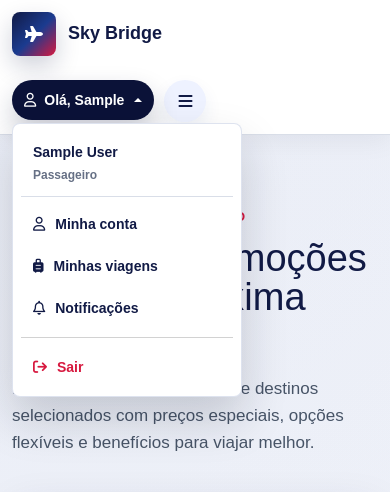
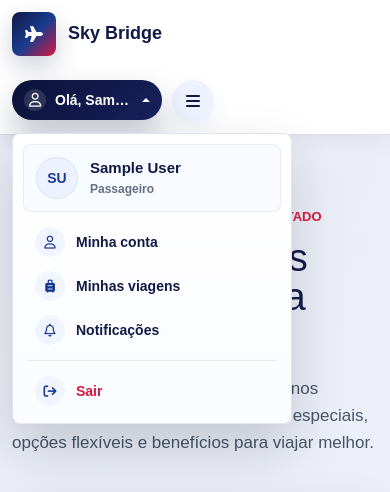
Before and after one commit to Guilhermefrv/projeto_aeroporto, a Django app: page / in a window 390 px wide, after a click that opens the changed part. Shown: the top 492 px of the page. Run offline with Django 5.2, Linux system fonts and the light colour scheme; the visitor is signed in with stand-in values (Sample User, id 1); data that the repository does not hold is empty.

Commit message:
Ajusta landing page para voos nacionais no Brasil

```diff
--- a/skybridgeapp/static/css/home.css
+++ b/skybridgeapp/static/css/home.css
@@ -187,26 +187,37 @@ button{
 }
 
 .account-trigger{
-    min-height:42px;
-    max-width:180px;
-    padding:0 14px;
+    min-height:44px;
+    max-width:190px;
+    padding:0 16px;
     border:0;
     border-radius:999px;
-    background:var(--navy);
+    background:linear-gradient(135deg,var(--navy),#121b4f);
     color:white;
     display:inline-flex;
     align-items:center;
-    gap:8px;
+    gap:9px;
     font-size:14px;
     font-weight:800;
     list-style:none;
-    box-shadow:0 10px 22px rgba(17,26,69,0.18);
+    line-height:1;
+    box-shadow:0 12px 26px rgba(17,26,69,0.18);
 }
 
 .account-trigger.dropdown-toggle::after{
     margin-left:2px;
     border-top-color:currentColor;
     transition:transform 0.22s ease;
+}
+
+.account-trigger-icon{
+    width:22px;
+    height:22px;
+    border-radius:999px;
+    background:rgba(255,255,255,0.13);
+    display:grid;
+    place-items:center;
+    flex:0 0 auto;
 }
 
 .account-greeting{
@@ -218,8 +229,8 @@ button{
 .account-trigger.show,
 .account-trigger:hover,
 .account-trigger:focus-visible{
-    background:#0b1238;
-    box-shadow:0 12px 26px rgba(17,26,69,0.22);
+    background:linear-gradient(135deg,#0b1238,#17215d);
+    box-shadow:0 16px 32px rgba(17,26,69,0.25);
     outline:none;
     transform:translateY(-1px);
 }
@@ -230,34 +241,61 @@ button{
 
 .account-dropdown{
     z-index:30;
-    min-width:230px;
-    padding:8px;
-    border:1px solid rgba(27,59,143,0.14);
+    min-width:280px;
+    max-width:min(320px, calc(100vw - 24px));
+    padding:10px;
+    margin-top:10px !important;
+    border:1px solid rgba(27,59,143,0.12);
     border-radius:8px;
-    background:white;
-    box-shadow:0 22px 46px rgba(16,24,40,0.18);
+    background:linear-gradient(180deg,#ffffff 0%,#fbfcff 100%);
+    box-shadow:0 24px 54px rgba(16,24,40,0.18);
 }
 
 .account-user-summary{
-    padding:10px 12px 12px;
-    border-bottom:1px solid var(--line);
-    margin-bottom:6px;
+    min-width:0;
+    padding:12px;
+    border:1px solid rgba(27,59,143,0.08);
+    border-radius:8px;
+    margin-bottom:8px;
+    background:#f8fbff;
+    display:flex;
+    align-items:center;
+    gap:12px;
 }
 
-.account-user-summary strong,
-.account-user-summary span{
+.account-avatar{
+    width:42px;
+    height:42px;
+    border-radius:999px;
+    background:#eef2ff;
+    color:var(--blue);
+    display:grid;
+    place-items:center;
+    flex:0 0 auto;
+    font-size:14px;
+    font-weight:900;
+    box-shadow:inset 0 0 0 1px rgba(27,59,143,0.08);
+}
+
+.account-user-copy{
+    min-width:0;
+}
+
+.account-user-copy strong,
+.account-user-copy span{
     display:block;
     overflow:hidden;
     text-overflow:ellipsis;
     white-space:nowrap;
 }
 
-.account-user-summary strong{
+.account-user-copy strong{
     color:var(--navy);
-    font-size:14px;
+    font-size:15px;
+    line-height:1.2;
 }
 
-.account-user-summary span{
+.account-user-copy span{
     color:var(--muted);
     font-size:12px;
     font-weight:800;
@@ -266,15 +304,15 @@ button{
 
 .account-dropdown-item{
     width:100%;
-    min-height:42px;
+    min-height:44px;
     padding:0 12px;
     border:0;
-    border-radius:6px;
+    border-radius:8px;
     background:transparent;
     color:var(--navy);
     display:flex;
     align-items:center;
-    gap:10px;
+    gap:11px;
     font-size:14px;
     font-weight:800;
     text-align:left;
@@ -288,8 +326,32 @@ button{
     outline:none;
 }
 
+.account-dropdown-item:hover .account-item-icon,
+.account-dropdown-item:focus-visible .account-item-icon{
+    background:white;
+    color:var(--blue);
+}
+
+.account-item-icon{
+    width:30px;
+    height:30px;
+    border-radius:999px;
+    background:#f1f5ff;
+    color:var(--blue);
+    display:grid;
+    place-items:center;
+    flex:0 0 auto;
+    font-size:13px;
+    transition:background 0.2s ease,color 0.2s ease;
+}
+
 .account-menu-form{
     margin:0;
+}
+
+.account-dropdown .dropdown-divider{
+    margin:8px 4px;
+    border-color:rgba(17,26,69,0.08);
 }
 
 .account-logout-item{
@@ -1149,7 +1297,7 @@ button{
     }
 
     .account-dropdown{
-        right:-48px;
+        min-width:min(280px, calc(100vw - 24px));
     }
 
     .hero-section{
--- a/skybridgeapp/templates/home.html
+++ b/skybridgeapp/templates/home.html
@@ -46,7 +46,9 @@
                             data-bs-toggle="dropdown"
                             data-bs-auto-close="outside"
                             aria-expanded="false">
-                        <i class="fa-regular fa-user" aria-hidden="true"></i>
+                        <span class="account-trigger-icon" aria-hidden="true">
+                            <i class="fa-regular fa-user"></i>
+                        </span>
                         <span class="account-greeting">{{ account_label }}</span>
                         {% if notificacoes_nao_lidas %}
                             <span class="notification-badge">{{ notificacoes_nao_lidas }}</span>
@@ -55,26 +57,37 @@
 
                     <div class="dropdown-menu dropdown-menu-end account-dropdown" aria-labelledby="accountMenuButton">
                         <div class="account-user-summary">
-                            <strong>{{ user.get_full_name|default:user.username }}</strong>
-                            <span>{{ user.get_tipo_display }}</span>
+                            <span class="account-avatar" aria-hidden="true">{{ account_initials }}</span>
+                            <span class="account-user-copy">
+                                <strong>{{ user.get_full_name|default:user.username }}</strong>
+                                <span>{{ user.get_tipo_display }}</span>
+                            </span>
                         </div>
                         <a class="dropdown-item account-dropdown-item" href="{{ account_dashboard_url }}">
-                            <i class="fa-regular fa-user" aria-hidden="true"></i>
+                            <span class="account-item-icon" aria-hidden="true">
+                                <i class="fa-regular fa-user"></i>
+                            </span>
                             Minha conta
                         </a>
                         <a class="dropdown-item account-dropdown-item" href="{{ account_dashboard_url }}">
-                            <i class="fa-solid fa-suitcase-rolling" aria-hidden="true"></i>
+                            <span class="account-item-icon" aria-hidden="true">
+                                <i class="fa-solid fa-suitcase-rolling"></i>
+                            </span>
                             Minhas viagens
                         </a>
                         <a class="dropdown-item account-dropdown-item" href="{{ account_dashboard_url }}">
-                            <i class="fa-regular fa-bell" aria-hidden="true"></i>
+                            <span class="account-item-icon" aria-hidden="true">
+                                <i class="fa-regular fa-bell"></i>
+                            </span>
                             Notificações
                         </a>
                         <div class="dropdown-divider"></div>
                         <form class="account-menu-form" method="post" action="{% url 'logout' %}">
                             {% csrf_token %}
                             <button class="dropdown-item account-dropdown-item account-logout-item" type="submit">
-                                <i class="fa-solid fa-arrow-right-from-bracket" aria-hidden="true"></i>
+                                <span class="account-item-icon" aria-hidden="true">
+                                    <i class="fa-solid fa-arrow-right-from-bracket"></i>
+                                </span>
                                 Sair
                             </button>
                         </form>
@@ -119,10 +132,10 @@
 <main id="conteudo">
     <section class="hero-section" aria-labelledby="hero-title">
         <div class="hero-copy">
-            <p class="eyebrow">Promoções por tempo limitado</p>
-            <h1 id="hero-title">Ofertas e promoções para sua próxima viagem</h1>
+            <p class="eyebrow">Promoções nacionais por tempo limitado</p>
+            <h1 id="hero-title">Ofertas nacionais para sua próxima viagem</h1>
             <p>
-                Encontre passagens, pacotes e destinos selecionados com preços especiais,
+                Encontre passagens, pacotes e destinos selecionados pelo Brasil com preços especiais,
                 opções flexíveis e benefícios para viajar melhor.
             </p>
         </div>
@@ -141,11 +154,11 @@
             <div class="search-heading">
                 <div>
                     <p class="eyebrow">Planeje sua viagem</p>
-                    <h2 id="search-title">Busque ofertas de voos e serviços</h2>
+                    <h2 id="search-title">Busque voos nacionais e serviços</h2>
                 </div>
                 <button class="ghost-button" type="button">
                     <i class="fa-solid fa-location-dot" aria-hidden="true"></i>
-                    Todos os aeroportos
+                    Aeroportos do Brasil
                 </button>
             </div>
 
@@ -185,6 +198,18 @@
                         </span>
                     </button>
                 {% endfor %}
+            </div>
+
+            <div class="airport-strip" aria-label="Aeroportos nacionais em destaque">
+                <span>Destinos selecionados pelo Brasil</span>
+                <div class="airport-chip-row">
+                    {% for airport in domestic_airports %}
+                        <button class="airport-chip" type="button" aria-label="{{ airport.code }} - {{ airport.city }} - {{ airport.name }}">
+                            <strong>{{ airport.code }}</strong>
+                            <span>{{ airport.city }}</span>
+                        </button>
+                    {% endfor %}
+                </div>
             </div>
 
             <div class="search-footer">
@@ -238,8 +263,8 @@
     <section class="offers-section" aria-labelledby="offers-title">
         <div class="section-heading">
             <div>
-                <p class="eyebrow">Ofertas em destaque</p>
-                <h2 id="offers-title">Encontre ofertas para sua próxima viagem</h2>
+                <p class="eyebrow">Destinos pelo Brasil</p>
+                <h2 id="offers-title">Encontre ofertas nacionais para sua próxima viagem</h2>
             </div>
             <button class="ghost-button" type="button">Ver calendário de preços</button>
         </div>
--- a/skybridgeapp/views.py
+++ b/skybridgeapp/views.py
@@ -24,8 +24,8 @@ LANDING_CONTEXT = {
         {'label': 'Carros'},
     ],
     'search_fields': [
-        {'label': 'Origem', 'value': 'São Paulo', 'aria_label': 'Selecionar origem'},
-        {'label': 'Destino', 'value': 'Para onde?', 'aria_label': 'Selecionar destino'},
+        {'label': 'Origem', 'value': 'GRU - São Paulo', 'aria_label': 'Selecionar origem nacional'},
+        {'label': 'Destino', 'value': 'Destino nacional', 'aria_label': 'Selecionar destino nacional'},
         {'label': 'Ida', 'value': 'Escolher data', 'aria_label': 'Selecionar data de ida'},
         {'label': 'Volta', 'value': 'Escolher data', 'aria_label': 'Selecionar data de volta'},
         {'label': 'Passageiros', 'value': '1 adulto', 'aria_label': 'Selecionar passageiros'},
@@ -41,10 +41,16 @@ LANDING_CONTEXT = {
         {'label': 'Usar milhas', 'active': True},
         {'label': 'Milhas + dinheiro'},
     ],
+    'domestic_airports': [
+        {'code': 'GRU', 'city': 'São Paulo', 'name': 'Guarulhos', 'region': 'Sudeste'},
+        {'code': 'CWB', 'city': 'Curitiba', 'name': 'Afonso Pena', 'region': 'Sul'},
+        {'code': 'REC', 'city': 'Recife', 'name': 'Guararapes', 'region': 'Nordeste'},
+        {'code': 'MAO', 'city': 'Manaus', 'name': 'Eduardo Gomes', 'region': 'Norte'},
+        {'code': 'BSB', 'city': 'Brasília', 'name': 'Presidente Juscelino Kubitschek', 'region': 'Centro-Oeste'},
+    ],
     'offer_filters': [
         {'label': 'Todos os destinos', 'active': True},
         {'label': 'Nacionais'},
-        {'label': 'Internacionais'},
         {'label': 'Menor preço'},
         {'label': 'Voos diretos'},
         {'label': 'Voos com conexão'},
@@ -72,25 +78,46 @@ LANDING_CONTEXT = {
             'price': 'R$ 299',
         },
         {
-            'image_class': 'offer-buenos-aires',
-            'route': 'São Paulo → Buenos Aires',
-            'title': 'Fim de semana internacional',
-            'description': 'Opções com conexão curta ou voo direto.',
-            'price': 'R$ 689',
+            'image_class': 'offer-manaus',
+            'route': 'São Paulo → Manaus',
+            'title': 'Amazônia e cultura no Norte',
+            'description': 'Trechos nacionais com opções em datas selecionadas.',
+            'price': 'R$ 549',
         },
         {
-            'image_class': 'offer-santiago',
-            'route': 'São Paulo → Santiago',
-            'title': 'Montanhas e gastronomia',
-            'description': 'Preços finais com taxas já consideradas.',
-            'price': 'R$ 759',
+            'image_class': 'offer-curitiba',
+            'route': 'São Paulo → Curitiba',
+            'title': 'Fim de semana no Sul',
+            'description': 'Rotas nacionais para viagens rápidas e flexíveis.',
+            'price': 'R$ 219',
         },
         {
-            'image_class': 'offer-lisboa',
-            'route': 'São Paulo → Lisboa',
-            'title': 'Europa com planejamento flexível',
-            'description': 'Ofertas sujeitas à disponibilidade.',
-            'price': 'R$ 2.499',
+            'image_class': 'offer-brasilia',
+            'route': 'São Paulo → Brasília',
+            'title': 'Conexão com o Centro-Oeste',
+            'description': 'Ofertas para a capital federal com taxas incluídas.',
+            'price': 'R$ 289',
+        },
+        {
+            'image_class': 'offer-belem',
+            'route': 'São Paulo → Belém',
+            'title': 'Sabores e rios do Pará',
+            'description': 'Destinos nacionais para explorar o Norte do Brasil.',
+            'price': 'R$ 579',
+        },
+        {
+            'image_class': 'offer-porto-alegre',
+            'route': 'São Paulo → Porto Alegre',
+            'title': 'Cultura e gastronomia no Sul',
+            'description': 'Trechos nacionais com tarifas promocionais.',
+            'price': 'R$ 259',
+        },
+        {
+            'image_class': 'offer-cuiaba',
+            'route': 'São Paulo → Cuiabá',
+            'title': 'Porta de entrada para o Pantanal',
+            'description': 'Preços finais para voos dentro do Brasil.',
+            'price': 'R$ 399',
         },
     ],
     'benefits': [
@@ -153,6 +180,7 @@ def home(request):
     if request.user.is_authenticated:
         context['account_dashboard_url'] = reverse(_dashboard_route_for_user(request.user))
         context['account_label'] = _account_label_for_user(request.user)
+        context['account_initials'] = _account_initials_for_user(request.user)
 
     return render(request, 'home.html', context)
 
@@ -212,6 +240,13 @@ def _account_label_for_user(user):
     if first_name:
         return f'Olá, {first_name}'
     return 'Minha conta'
+
+
+def _account_initials_for_user(user):
+    names = [name for name in [user.first_name, user.last_name] if name]
+    if not names:
+        names = [user.username]
+    return ''.join(name[0] for name in names[:2]).upper()
 
 
 def _post_login_route_for_user(user):
```
Also changed, not shown: other parts of skybridgeapp/static/css/home.css (+101 -6 lines), skybridgeapp/tests.py (+20 -0 lines).
